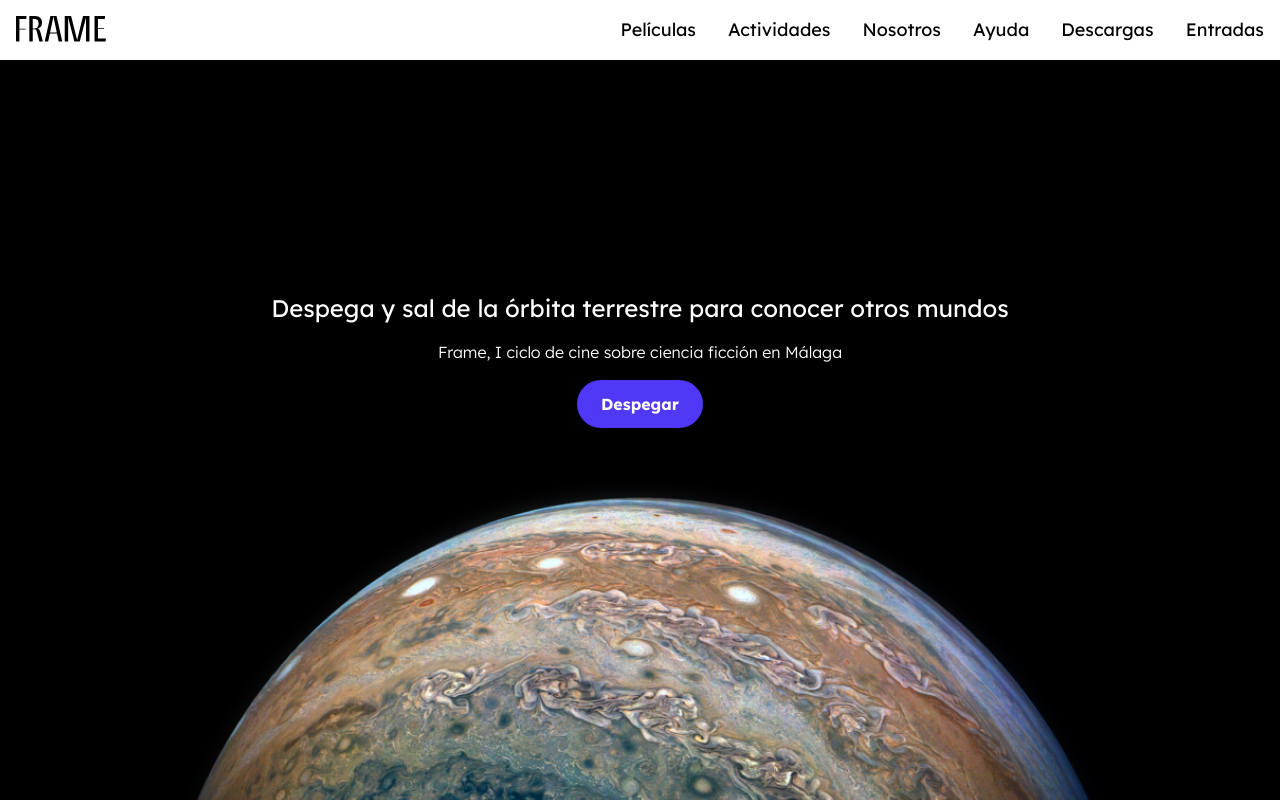
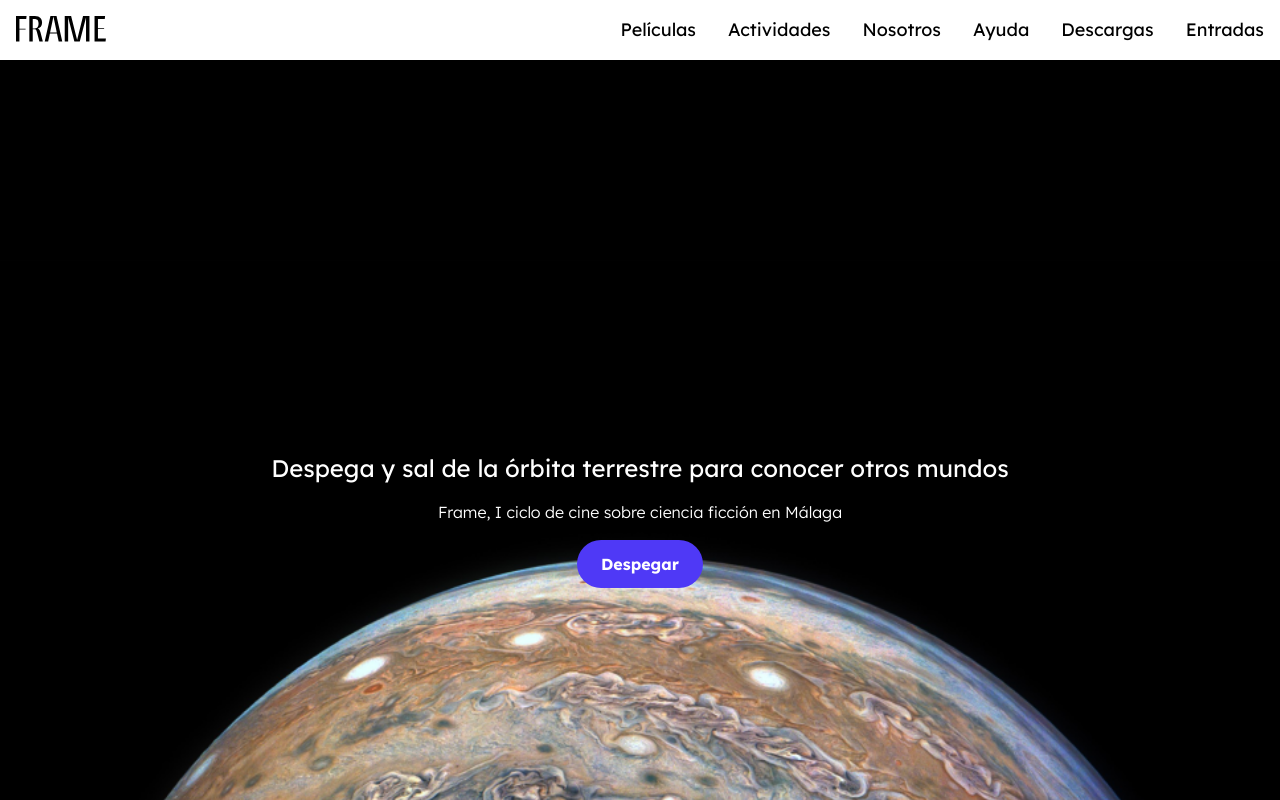
Before and after one commit to monixvision/app-frame, a React (Vite) app: page / in a window 1280 px wide. Shown: the top 800 px of the page. Built offline with nearby package versions, Linux system fonts and the light colour scheme.

Commit message:
pequeños ajustes

```diff
--- a/src/components/Hero.jsx
+++ b/src/components/Hero.jsx
@@ -2,8 +2,8 @@ import Button from './Button';
 import BgHero from '../assets/img/bg-hero.webp';
 
 const Hero = () => (
-    <section style={{ backgroundImage: `url(${BgHero})` }} className="h-dvh bg-cover bg-[position:center_200px] bg-no-repeat bg-black flex items-center justify-center">
-        <div className="pb-50 px-4 flex flex-col gap-4">
+    <section style={{ backgroundImage: `url(${BgHero})` }} className="h-[calc(100dvh-58px)] bg-cover bg-[position:center_200px] bg-no-repeat bg-black flex items-center justify-center lg:h-250">
+        <div className="pb-50 lg:pb-20 px-4 flex flex-col gap-4">
             <h1 className="text-2xl text-white text-center text-balance">Despega y sal de la órbita terrestre para conocer otros mundos</h1>
             <p className="text-base text-white text-balance text-center font-light">Frame, I ciclo de cine sobre ciencia ficción en Málaga</p>
             <div className=" flex justify-center">
--- a/src/pages/Home.jsx
+++ b/src/pages/Home.jsx
@@ -15,7 +15,7 @@ const Home = () => (
       {/* para cambiar el css del btn pues simplemente lo contenemos en un div con las propiedades */}
 
       <Hero />
-      <MoviePosterAPI movieTiTle="Dune" />
+      <MoviePosterAPI movieTiTle="Alien" />
     </section>
  );
 
```
